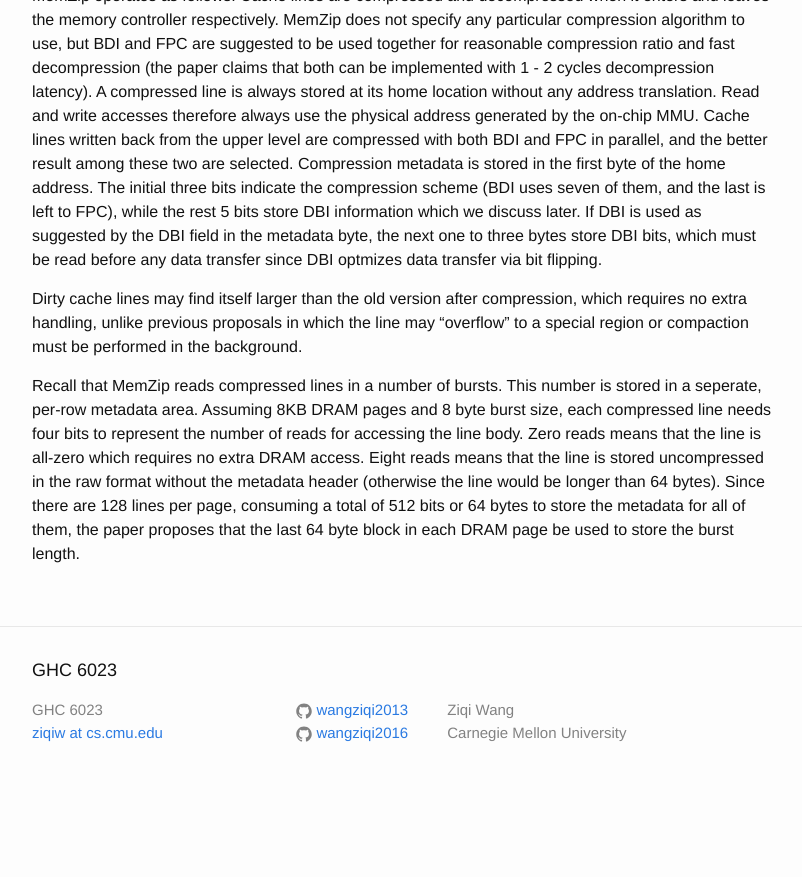
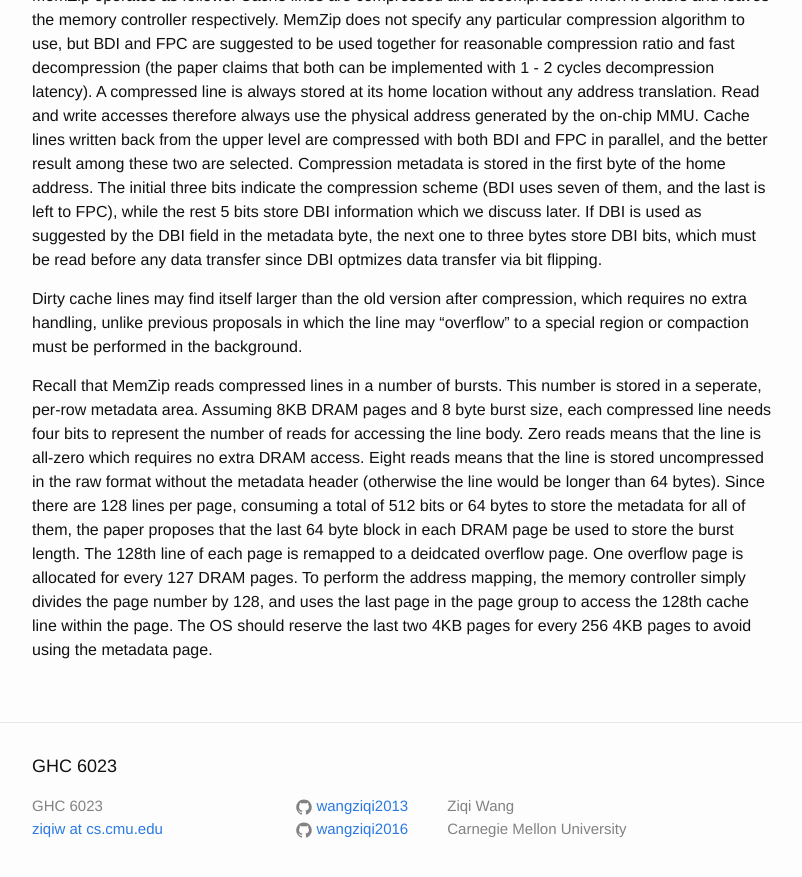
Before and after one commit to wangziqi2013/wangziqi2013.github.io, a Jekyll site: the page built from _posts/2020-07-18-memzip.markdown, in a window 1280 px wide and 900 px high, scrolled down 1924 px. Shown: the top 877 px of the window, without its empty margins (238-1040 px from the left). Built offline with Jekyll 4.4.1, drawn with Linux system fonts in a browser that asks for light colours; before the commit the page ends 2728 px from its top, so only the background shows below that.

Commit message:
Finish metadata

```diff
--- a/_posts/2020-07-18-memzip.markdown
+++ b/_posts/2020-07-18-memzip.markdown
@@ -28,6 +28,8 @@ version_mgmt:
    By placing metadata at the end of the current row, you have to activate the ranks that store metadata, which takes
    one more activation. Furthermore, even if it is stored at the end of the row, you still have to burst at least 8 bytes
    to fetch metadata, which has no obvious advantage.
+
+
 
 This paper proposes MemZip, an application of memory compression technique that aims at improving performance and power
 efficiency of the memory system. The paper points out at the beginning that most existing memory compression schemes aim
@@ -90,3 +92,7 @@ for accessing the line body. Zero reads means that the line is all-zero which re
 means that the line is stored uncompressed in the raw format without the metadata header (otherwise the line would be longer
 than 64 bytes). Since there are 128 lines per page, consuming a total of 512 bits or 64 bytes to store the metadata for all of them,
 the paper proposes that the last 64 byte block in each DRAM page be used to store the burst length.
+The 128th line of each page is remapped to a deidcated overflow page. One overflow page is allocated for every 127 DRAM
+pages. To perform the address mapping, the memory controller simply divides the page number by 128, and uses the last
+page in the page group to access the 128th cache line within the page.
+The OS should reserve the last two 4KB pages for every 256 4KB pages to avoid using the metadata page.
```
